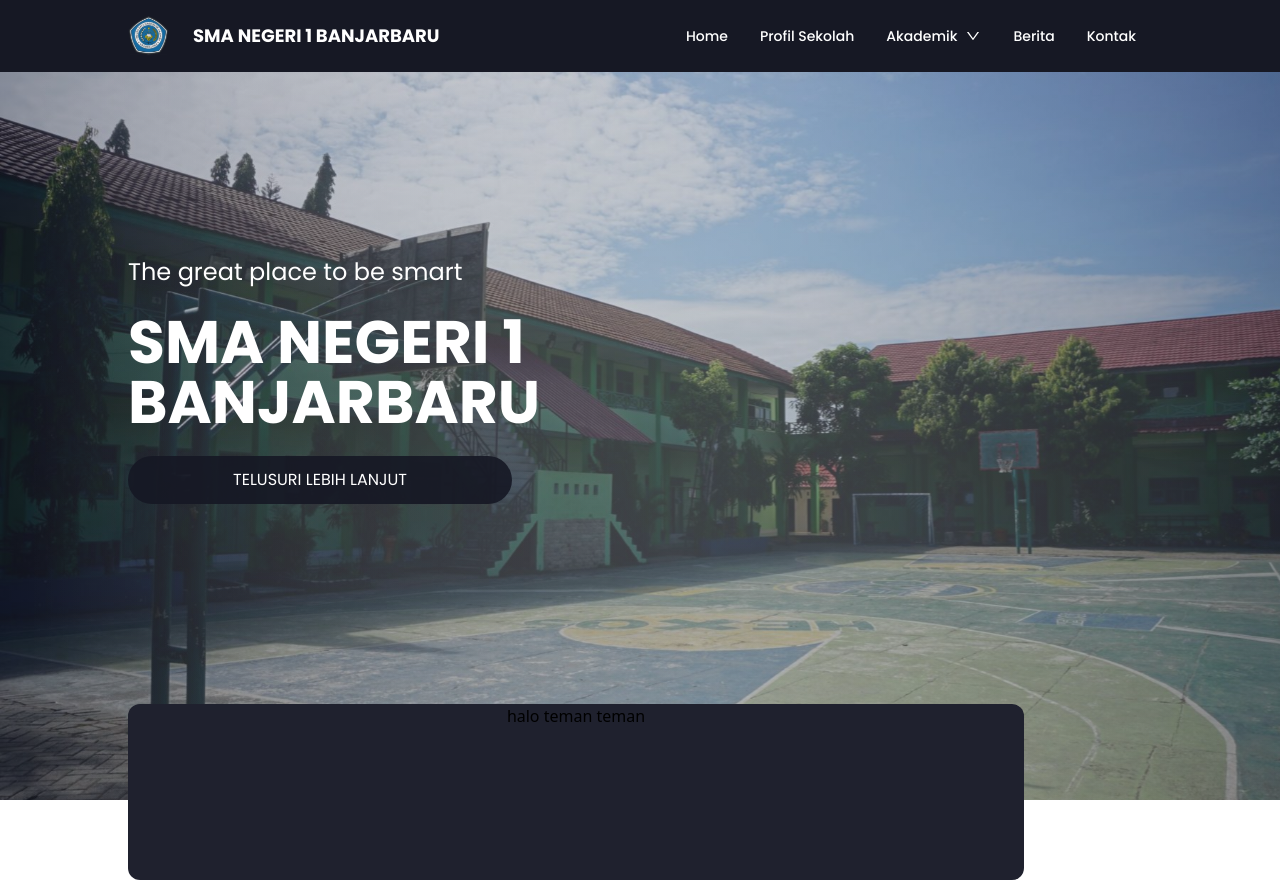
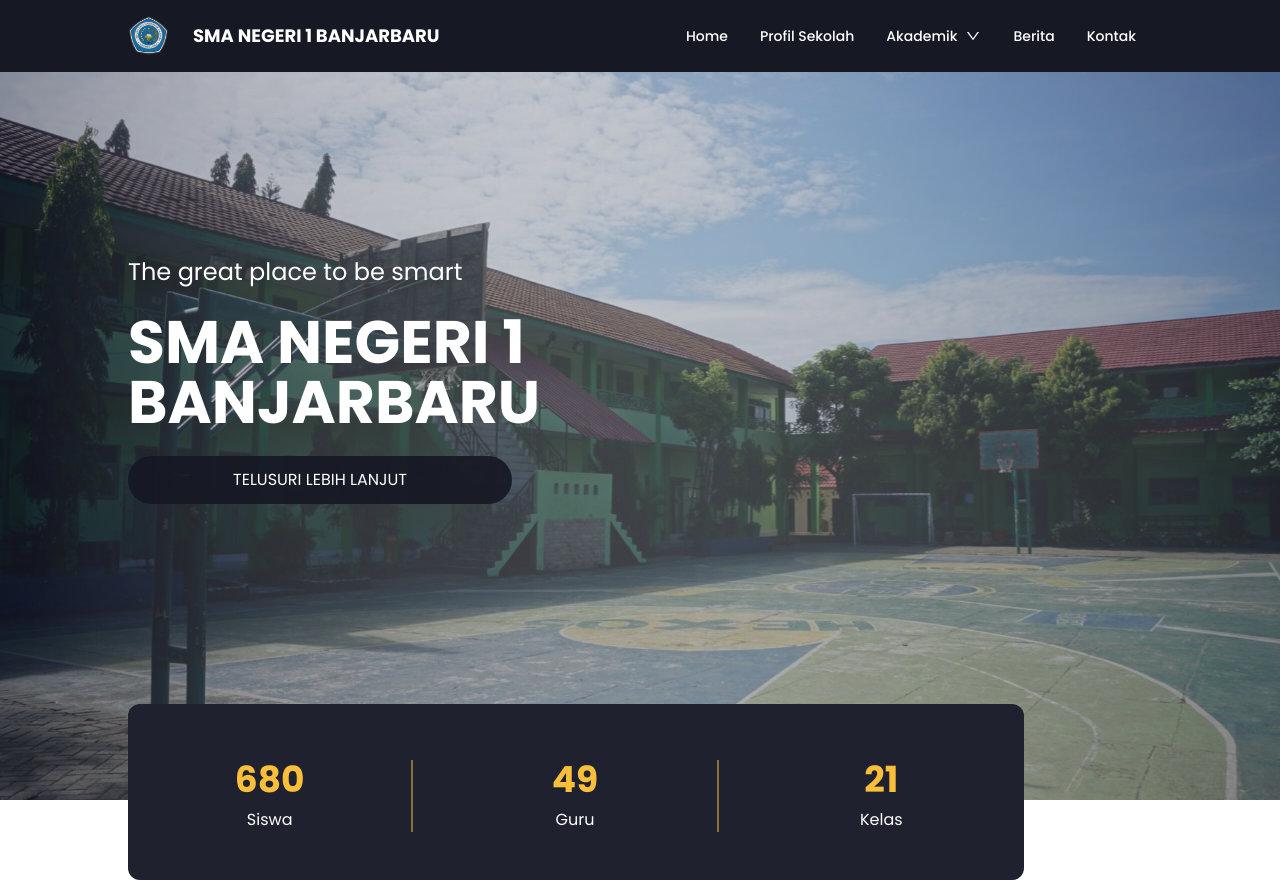
Before and after one commit to ScaferuZ/smansa, a React (Create React App) app: page / in a window 1280 px wide. Built offline with nearby package versions, Linux system fonts and the light colour scheme.

Commit message:
card done

```diff
--- a/src/components/Card.js
+++ b/src/components/Card.js
@@ -2,8 +2,19 @@
 
 function Card() {
   return (
-    <div className="max-w-4xl h-44 ml-32 bg-card rounded-xl -mt-24">
-      <div>halo teman teman</div>
+    <div className="grid grid-cols-3 py-14 gap-5 max-w-4xl h-44 ml-32 bg-card rounded-xl -mt-24 font-Poppins">
+      <div className="space-y-2 border-r-2 border-secondary border-opacity-50">
+        <h2 className="text-4xl text-secondary font-bold">680</h2>
+        <p className="text-white text-base">Siswa</p>
+      </div>
+      <div className="space-y-2 border-r-2 border-secondary border-opacity-50">
+        <h2 className="text-4xl text-secondary font-bold">49</h2>
+        <p className="text-white text-base">Guru</p>
+      </div>
+      <div className="space-y-2 ">
+        <h2 className="text-4xl text-secondary font-bold">21</h2>
+        <p className="text-white text-base">Kelas</p>
+      </div>
     </div>
   );
 }
```
